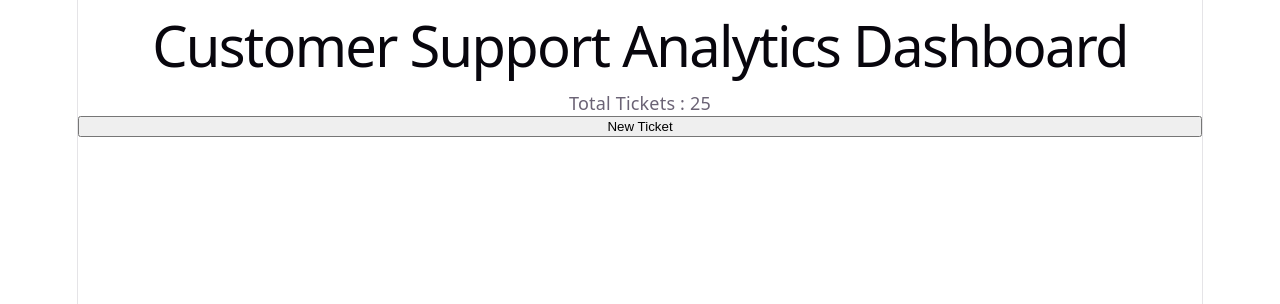
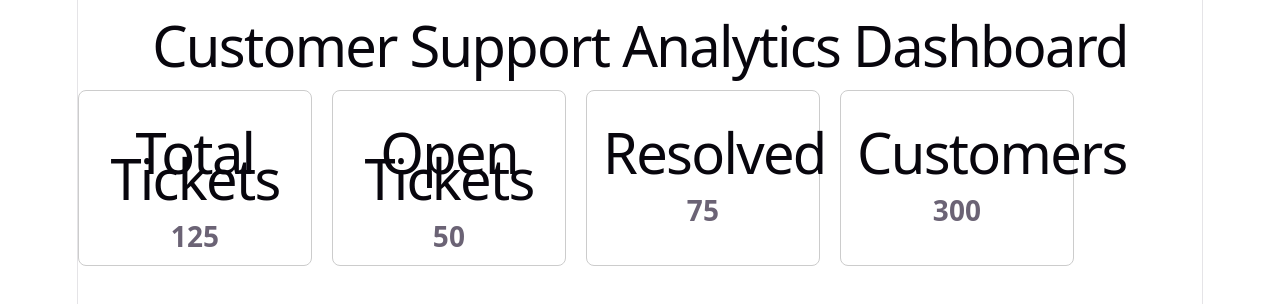
Before and after one commit to Mikita1012/customer-support-analytics-dashboard, a React (Vite) app: page / in a window 1280 px wide. Shown: the top 304 px of the page. Built offline with nearby package versions, Linux system fonts and the light colour scheme.

Commit message:
Day 4 - Add reusable MetricCard component with props

```diff
--- a/src/App.css
+++ b/src/App.css
@@ -1,4 +1,4 @@
-.counter {
+/* .counter {
   font-size: 16px;
   padding: 5px 10px;
   border-radius: 5px;
@@ -181,4 +181,10 @@
     right: 0;
     border-right-color: var(--border);
   }
+} */
+
+.dashboard-cards {
+  display: flex;
+  gap: 20px;
+  flex-wrap: wrap;
 }
--- a/src/App.jsx
+++ b/src/App.jsx
@@ -3,6 +3,7 @@ import reactLogo from './assets/react.svg'
 import viteLogo from './assets/vite.svg'
 import heroImg from './assets/hero.png'
 import './App.css'
+import MetricCard from './components/MetricCard'
 
 function App() {
 
@@ -11,10 +12,28 @@ function App() {
   return (
     <>
       <h1>Customer Support Analytics Dashboard</h1>
-      <p>Total Tickets : {ticketCount}</p>
-      <button onClick={() => setTicketCount((ticketCount) => ticketCount + 1)}>
-        New Ticket
-      </button>
+      <div className='dashboard-cards'>
+        <MetricCard
+        title="Total Tickets"
+        value={125}
+      />
+      <MetricCard
+        title="Open Tickets"
+        value={50}
+      />
+      <MetricCard
+        title="Resolved"
+        value={75}
+      />
+      <MetricCard
+        title="Customers"
+        value={300}
+      />
+      </div>
+
+
+
+
     </>
   )
 }
--- /dev/null
+++ b/src/components/MetricCard.css
@@ -0,0 +1,16 @@
+.metric-card {
+  border: 1px solid #ccc;
+  padding: 16px;
+  border-radius: 8px;
+  width: 200px;
+}
+
+.metric-card h2 {
+  margin: 0;
+  font-size: 18px;
+}
+
+.metric-card p {
+  font-size: 28px;
+  font-weight: bold;
+}
--- /dev/null
+++ b/src/components/MetricCard.jsx
@@ -0,0 +1,13 @@
+import React from 'react'
+import './MetricCard.css'
+
+function MetricCard({title, value}) {
+  return (
+    <div className='metric-card'>
+        <h1>{title}</h1>
+        <p>{value}</p>
+    </div>
+  )
+}
+
+export default MetricCard
```
Also changed, not shown: 1 other file (tests, documents, lock files or other folders).
